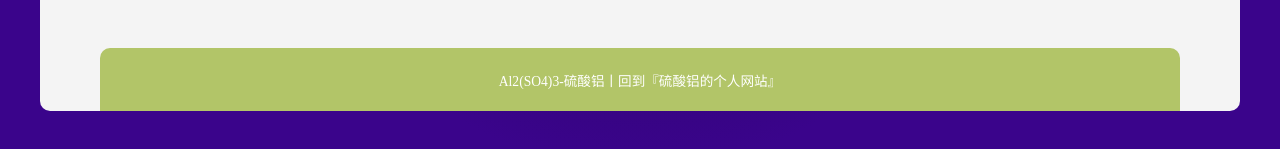
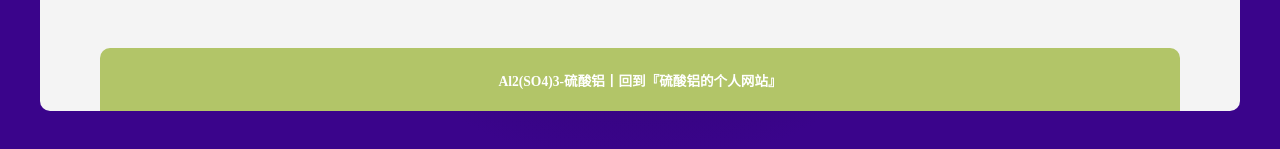
Before and after one commit to Al2SO43/news, a plain HTML site: page index.html in a window 1280 px wide. Shown: the part 2313-2462 px from the top of the page. Drawn offline with Linux system fonts and the light colour scheme.

Commit message:
Add files via upload

```diff
--- a/index.html
+++ b/index.html
@@ -99,7 +99,7 @@
             <br />
             <br />
             <footer>
-                <p style="color:#ffffff">Al2(SO4)3-硫酸铝丨<a href="https://al2so43.github.io/website/" style="color:#ffffff">回到『硫酸铝的个人网站』</a></p>
+                <strong><p style="color:#ffffff">Al2(SO4)3-硫酸铝丨<a href="https://al2so43.github.io/website/" style="color:#ffffff">回到『硫酸铝的个人网站』</a></p></strong>
             </footer>
         </div>
     </div>
```
